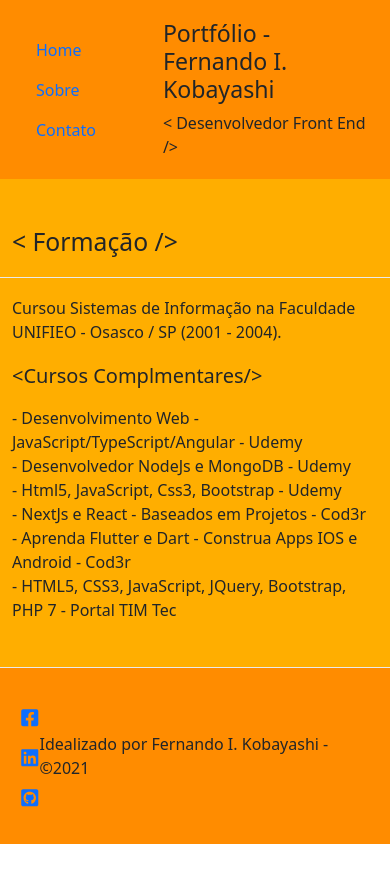
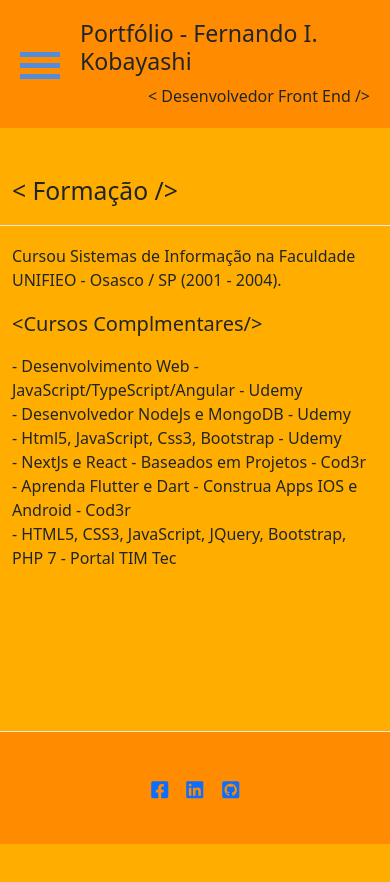
Before and after one commit to fikobayashi/portfolio, a Next.js app: page / in a window 390 px wide. Shown: the top 882 px of the page. Before the commit the page ends 844 px from the top, so only its background shows below. Built offline with nearby package versions, Linux system fonts and the light colour scheme.

Commit message:
menu_respon

```diff
--- a/pages/components/footer.js
+++ b/pages/components/footer.js
@@ -1,7 +1,5 @@
 import React from 'react';
-import { FaFacebookSquare } from 'react-icons/fa';
-import { FaLinkedin } from 'react-icons/fa';
-import { FaGithubSquare } from 'react-icons/fa';
+import { FaFacebookSquare, FaLinkedin, FaGithubSquare  } from 'react-icons/fa';
 import 'bootstrap/dist/css/bootstrap.min.css';
 import Link from 'next/link';
 
@@ -13,21 +11,21 @@ class Footer extends React.Component {
             <div className="footer">
                 <nav className="navbar navbar-expand-sm">
                     <ul className="navbar-nav">
-                        <li>
+                        <li className="nav-item link-face">
                             <Link href="https://www.facebook.com/fernando.i.kobayashi/">
                                 <a className="nav-link">
                                     <FaFacebookSquare className="app-logo"/>
                                 </a>
                             </Link>
                         </li>
-                         <li className="nav-item">
+                        <li className="nav-item link-linkedin">
                             <Link href="https://www.linkedin.com/in/fernando-i-kobayashi/">
                                 <a className="nav-link">
                                     <FaLinkedin className="app-logo"/>
                                 </a>
                             </Link>
                          </li>
-                        <li className="nav-item">
+                        <li className="nav-item link-git">
                             <Link href="https://github.com/fikobayashi">
                                 <a className="nav-link">
                                     <FaGithubSquare className="app-logo"/>
@@ -36,7 +34,7 @@ class Footer extends React.Component {
                         </li>
                     </ul>
                 </nav>
-                <div>
+                <div className='title-footer'>
                       <h7>Idealizado por Fernando I. Kobayashi - &copy;2021</h7>
 
                 </div>
--- a/pages/components/header.js
+++ b/pages/components/header.js
@@ -1,14 +1,34 @@
-import React from "react";
+import React, {useState, useEffect} from "react";
 import 'bootstrap/dist/css/bootstrap.min.css';
 import Link from 'next/link';
 
-
-class Header extends React.Component {
-  render() {
-      return(
-          <div className="header">
+export default function Header() {
 
 
+    useEffect(() => {
+
+        let show = true;
+
+        const menuSection = document.querySelector(".menu-section")
+        const menuToggle = menuSection.querySelector(".menu-toggle")
+
+        menuToggle.addEventListener("click", () => {
+
+            document.body.style.overflow = show ? "hidden" : "initial"
+
+            menuSection.classList.toggle("on", show)
+            show = !show;
+        })
+
+
+
+    }, []);
+
+
+    return (
+
+        <div className="header">
+            <div className="menu-section">
             <nav className="navbar navbar-expand-sm">
                 <ul className="nav nav-pills">
                 {/* <ul className="navbar-nav"> */}
@@ -30,10 +50,17 @@ class Header extends React.Component {
 
                 </ul>
             </nav>
+
+            <div className="menu-toggle">
+                <div className="one"></div>
+                <div className="two"></div>
+                <div className="three"></div>
+            </div>
+            </div>
             <div>
                 <div className="jumbotron ">
 
-                      <h3 className="">Portfólio - Fernando I. Kobayashi</h3>
+                    <h3 className="label-nome">Portfólio - Fernando I. Kobayashi</h3>
                 </div>
 
             <h7></h7>
@@ -44,6 +71,3 @@ class Header extends React.Component {
         </div>
     )
 }
-}
-
-export default Header;
--- a/pages/components/indexPage.js
+++ b/pages/components/indexPage.js
@@ -6,6 +6,7 @@ function IndexPage() {
             <Head>
                 <title>Fernando I. Kobayashi - Portfólio Web</title>
                 <meta property="og:title" content="My page title" key="title" />
+
             </Head>
 
 
--- a/pages/components/sobre.js
+++ b/pages/components/sobre.js
@@ -13,8 +13,8 @@ class Sobre extends React.Component {
                 <Header></Header>
                 <div className="container cont-2 mt-5">
                     <div className="row">
-                        <h2>&lt; Sobre /&gt;</h2>
-                        <div id="sobre-onde"><h5>&lt; Onde Trabalhou /&gt;</h5></div>
+                        <h2 className="label-sobre">&lt; Sobre /&gt;</h2>
+                        <div id="sobre-onde"><h5 className="label-onde">&lt; Onde Trabalhou /&gt;</h5></div>
                         <p>
                             -&nbsp; Freelancer atualmente - Desenvolvedor Front End <br />
                             &nbsp;&nbsp;&nbsp;Desenvolvimento de soluções Front End<br />
--- a/styles/contato.css
+++ b/styles/contato.css
@@ -3,7 +3,16 @@
     margin-bottom: 10px;
 }
 
-@media all and (max-width: 1366px) {
+@media (max-width: 1366px) {
+
+    .cont-3 {
+        height: 570px;
+
+
+    }
+}
+
+@media (max-width: 1024px) {
 
     .cont-3 {
         height: 550px;
@@ -12,7 +21,7 @@
     }
 }
 
-@media all and (max-width: 700px) {
+@media (max-width: 700px) {
 
     .cont-3 {
         height: 650px;
--- a/styles/footer.css
+++ b/styles/footer.css
@@ -15,3 +15,33 @@ div > .footer {
     width: 5vmin;
     height: 5vmin;
 }
+
+@media (max-width: 640px) {
+    .title-footer {
+        display: none;
+    }
+
+    .footer > nav > ul > li.link-face {
+        padding: 8px;
+        flex: 50%;
+    }
+    .footer > nav > ul > li.link-linkedin {
+        padding: 8px;
+        flex: 50%;
+    }
+    .footer > nav > ul > li.link-git {
+        padding: 8px;
+        flex: 50%;
+    }
+
+
+}
+
+@media (max-width: 570px) {
+    .footer > nav > ul {
+        flex-direction: row;
+    }
+
+
+
+}
--- a/styles/globals.css
+++ b/styles/globals.css
@@ -1,7 +1,18 @@
+html {
+    font-size: 62,5%;
+
+}
+
+body {
+    font-size: 1.6rem;
+
+}
+
 body, ul, li, p {
     margin: 0px;
     padding: 0px;
     list-style: none;
+
     /* font-size: 1.2rem; */
     /* font-family: Arial; */
 
@@ -9,12 +20,12 @@ body, ul, li, p {
 
 .bg-color {
     background: rgb(255, 174, 0);
-    min-height: 100vh;
+    min-height: 1024px;
 
 
 }
 
-@media all and (max-width: 1366px) {
+@media (max-width: 1024px) {
 
     .container {
         height: 300px;
@@ -23,7 +34,7 @@ body, ul, li, p {
     }
 }
 
-@media all and (max-width: 700px) {
+@media (max-width: 700px) {
 
     .container {
         height: 560px;
@@ -32,6 +43,7 @@ body, ul, li, p {
     }
 
 }
+
 
 /* .scroll {
     max-height: 200px;
--- a/styles/header.css
+++ b/styles/header.css
@@ -10,3 +10,105 @@
 .label-hdr {
     float: right;
 }
+
+
+@media (max-width: 640px) {
+    .header .menu-section > nav{
+        display: none;
+    }
+
+    .one,
+    .two,
+    .three {
+        background-color: rgb(82, 141, 219);
+        height: 5px;
+        width: 100%;
+        margin: 6px auto;
+
+        transition-duration: 0.3s;
+    }
+    .menu-toggle {
+        width: 40px;
+        height: 30px;
+        margin-right: 20px;
+
+    }
+
+     /* fullscreen */
+    .menu-section.on {
+        position: absolute;
+        top:0;
+        left:0;
+
+        width: 100vw;
+        height: 100vh;
+
+        background-color: #f6fa08;
+
+        z-index: 10;
+
+        display: flex;
+        justify-content: center;
+        align-items: center;
+    }
+
+    .menu-section.on nav {
+        display: block;
+    }
+
+    .menu-section.on .menu-toggle {
+        position: absolute;
+        right: 25px;
+        top: 15px;
+    }
+
+    .menu-section.on .menu-toggle .one {
+        transform: rotate(45deg) translate(7px, 7px);
+    }
+
+    .menu-section.on .menu-toggle .two {
+        opacity: 0;
+    }
+
+    .menu-section.on .menu-toggle .three {
+        transform: rotate(-45deg) translate(8px, -9px);
+    }
+
+    .menu-section.on nav ul {
+        text-align: center;
+        display: block;
+    }
+
+    .menu-section.on nav ul a{
+        transition-duration: 0.5s;
+        font-size: 1.5rem;
+        line-height: 4rem;
+        display: block;
+
+    }
+
+
+}
+
+
+@media (max-width: 360px) {
+   div .label-nome {
+       font-size: 1rem;
+   }
+
+
+}
+
+@media (max-width: 375px) {
+   div .label-nome {
+       font-size: 1rem;
+   }
+
+
+}
+
+@media (max-width: 320px) {
+   div .label-nome {
+       font-size: 1rem;
+   }
+}
--- a/styles/sobre.css
+++ b/styles/sobre.css
@@ -1,18 +1,48 @@
-@media all and (max-width: 1366px) {
+@media (max-width: 1366px) {
 
     .cont-2 {
-        height: 600px;
-
+        height: 680px;
 
     }
 }
 
-@media all and (max-width: 700px) {
+@media (max-width: 1024px) {
+
+    .cont-2 {
+        height: 680px;
+
+    }
+}
+
+@media (max-width: 700px) {
 
     .cont-2 {
         height: 750px;
 
-
     }
 
 }
+
+@media (max-width: 375px) {
+
+   div .label-sobre , div .label-onde {
+        font-size: 1rem;
+   }
+
+   p {
+        font-size: 0.9rem;
+   }
+
+}
+
+@media (max-width: 360px) {
+
+   div .label-sobre , div .label-onde {
+        font-size: 1rem;
+   }
+
+   p {
+        font-size: 0.9rem;
+   }
+
+}
```
Lines whose indentation alone changed are shown as unchanged.
